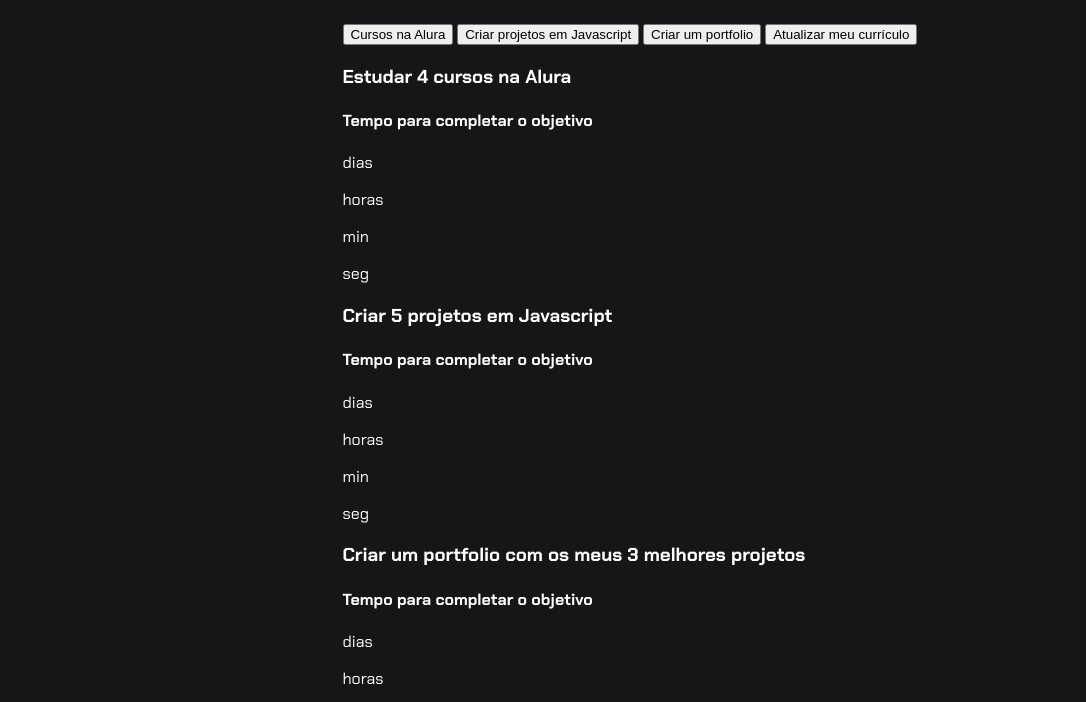
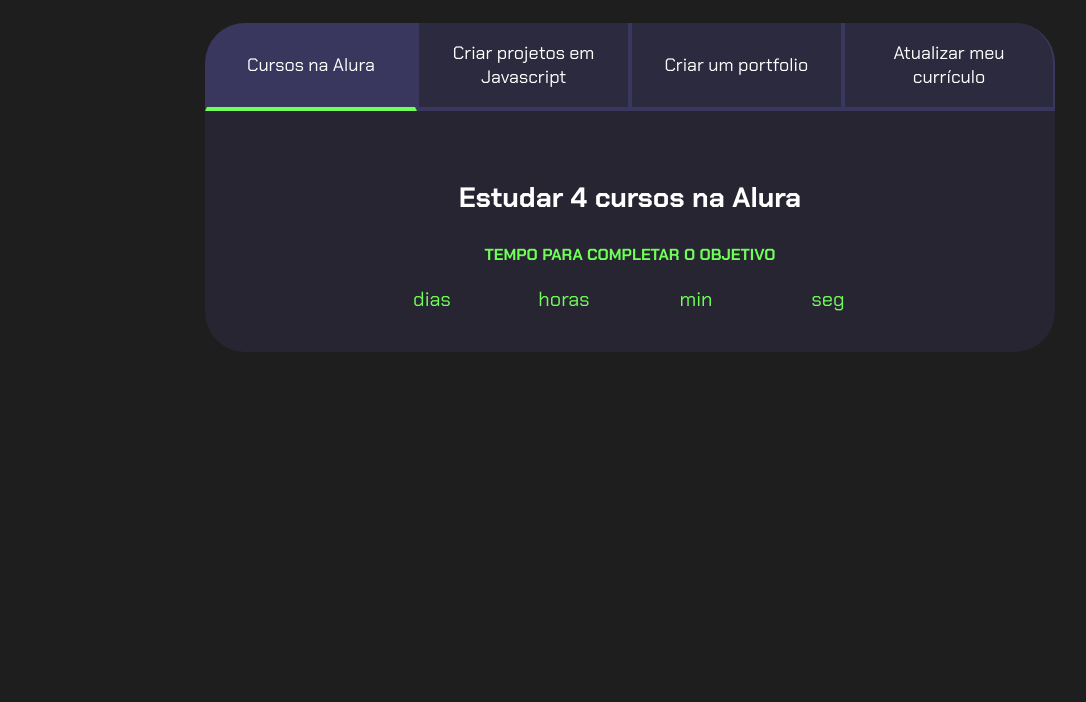
Before and after one commit to mikamatiotti/Projeto-de-Vida-3D, a plain HTML site: page index.html in a window 1280 px wide. Shown: the part 80-782 px from the top of the page, without its empty margins (10-1096 px from the left). Drawn offline with Linux system fonts and the light colour scheme.

Commit message:
Update style.css

```diff
--- a/style.css
+++ b/style.css
@@ -1,7 +1,7 @@
-@import url('https://fonts.googleapis.com/css?family=Chakra+Petch:wght@400;700&display=swap');
+@import url('https://fonts.googleapis.com/css2?family=Chakra+Petch:wght@400;700&display=swap');
 
 :root {
-  --cor-de-fundo: #161618;
+    --cor-de-fundo: #1E1E1E;
     --verde: #6FFF57;
     --branco: #FFFFFF;
     --botao-ativo: #3A375E;
@@ -36,76 +36,22 @@ body {
     color: var(--verde);
 }
 
-@import url('https://fonts.googleapis.com/css?family=Chakra+Petch:wght@400;700&display=swap');
 
-:root {
-  --cor-de-fundo: #161618;
-  --verde: #6FFF57;
-  --branco: #FFFFFF;
-  --botao-ativo: #3A375E;
-  --botao-inativo: rgba(58, 55, 94, 0.5);
-  --texto-fundo: rgba(58, 55, 94, 0.3);
-}
-
-body {
-  background-color: var(--cor-de-fundo);
-  color: var(--branco);
+.botao {
     font-family: 'Chakra Petch', sans-serif;
-}
-
-
-.conteudo-principal {
-    display: flex;
-    flex-direction: column;
-    justify-content: center;
-    align-items: center;
-    max-width: 1200px;
-    width: 100%;
-    margin: 0 auto;
-}
-
-.titulo-principal {
-  text-align: left;
-  width: 100%;
-.botao {
-  font-family: "Crakra Petch", sans-serif;
     background-color: var(--botao-inativo);
     color: var(--branco);
     display: flex;
     justify-content: center;
     padding: 1em;
     font-size: 18px;
-  align-items: center;@import url('https://fonts.googleapis.com/css?family=Chakra+Petch:wght@400;700&display=swap');
-
-  :root {
-    --cor-de-fundo: #161618;
-    --verde: #6FFF57;
-    --branco: #FFFFFF;
-    --botao-ativo: #3A375E;
-    --botao-inativo: rgba(58, 55, 94, 0.5);
-    --texto-fundo: rgba(58, 55, 94, 0.3);
+    align-items: center;
+    width: 100%;
+    border-bottom: 4px solid var(--botao-ativo);
+    border-left: 2px solid var(--botao-ativo);
+    border-right: 2px solid var(--botao-ativo);
+    border-top: none;
 }
-
-  body {
-    background-color: var(--cor-de-fundo);
-    color: var(--branco);
-    font-family: 'Chakra Petch', sans-serif;
-  }
-
-
-  .conteudo-principal {
-      display: flex;
-      flex-direction: column;
-      justify-content: center;
-      align-items: center;
-      max-width: 1200px;
-      width: 100%;
-      margin: 0 auto;
-  }
-
-  .titulo-principal {
-    text-align: left;
-    width: 100%;
 
 .botao:first-child {
     border-radius: 40px 40px 0 0;
@@ -115,9 +61,56 @@ body {
     display: block;
 }
 
-.ativo{
+.botao.ativo{
     background-color: var(--botao-ativo);
     border-bottom: 4px solid var(--verde);
+}
+
+.abas-textos{
+    background-color: var(--texto-fundo);
+    padding: 40px;
+    border-radius: 0 0 40px 40px;
+}
+.aba-conteudo.ativo{
+    display:block;
+}
+
+.aba-conteudo{
+    display: none;
+}
+
+.aba-conteudo-titulo-principal{
+    font-size: 28px;
+    text-align: center;
+}
+.aba-conteudo-titulo-secundario{
+    text-align: center;
+    color: var(--verde);
+    text-transform: uppercase;
+}
+
+.contador{
+    display:flex;
+    justify-content: center;
+    flex-wrap: wrap;
+}
+.contador-digito{
+    padding: 0 16px;
+    text-align: center;
+    min-width: 100px;
+}
+
+.contador-digito-numero{
+    font-size: 80px;
+    margin: 0;
+
+}
+
+.contador-digito-texto{
+    color: var(--verde);
+    font-size: 20px;
+    margin: 0;
+
 }
 
 @media screen and (min-width: 768px) {
```
Lines whose indentation alone changed are shown as unchanged.
